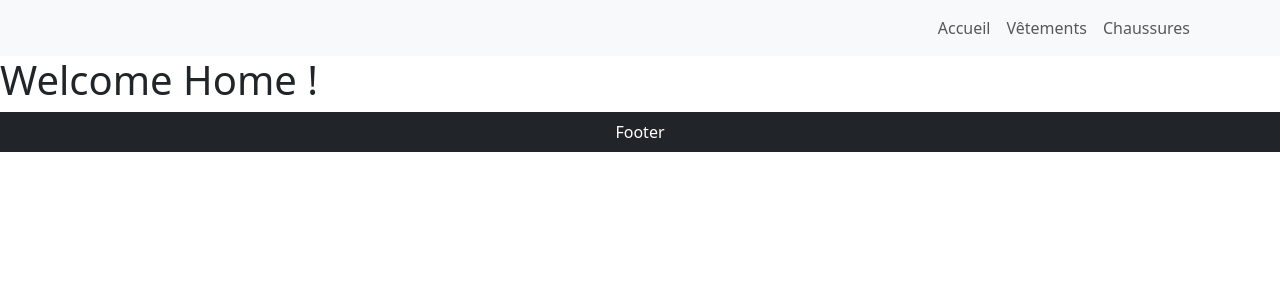
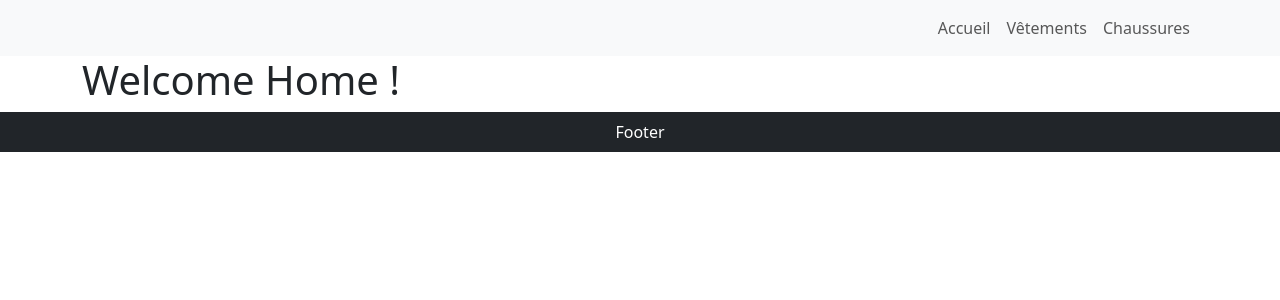
Before and after one commit to JonathanDelacroix/react-router, a React (Vite) app: page / in a window 1280 px wide. Shown: the top 300 px of the page. Built offline with nearby package versions, Linux system fonts and the light colour scheme.

Commit message:
Activité  5 : Ajout container

```diff
--- a/src/components/Layout.jsx
+++ b/src/components/Layout.jsx
@@ -1,17 +1,20 @@
-
-import Footer from "./Footer";
-import Header from './Header';
-import { Outlet } from "react-router";
+import Footer from "./Footer"
+import Header from './Header'
+import { Outlet } from "react-router"
+import { Container } from 'react-bootstrap'
 
 const Layout = () => {
     return (
         <>
             <Header />
             <main>
-                <Outlet />
+                <Container>
+                    <Outlet />
+                </Container>
             </main>
             <Footer />
         </>
     );
 }
+
 export default Layout;
```
